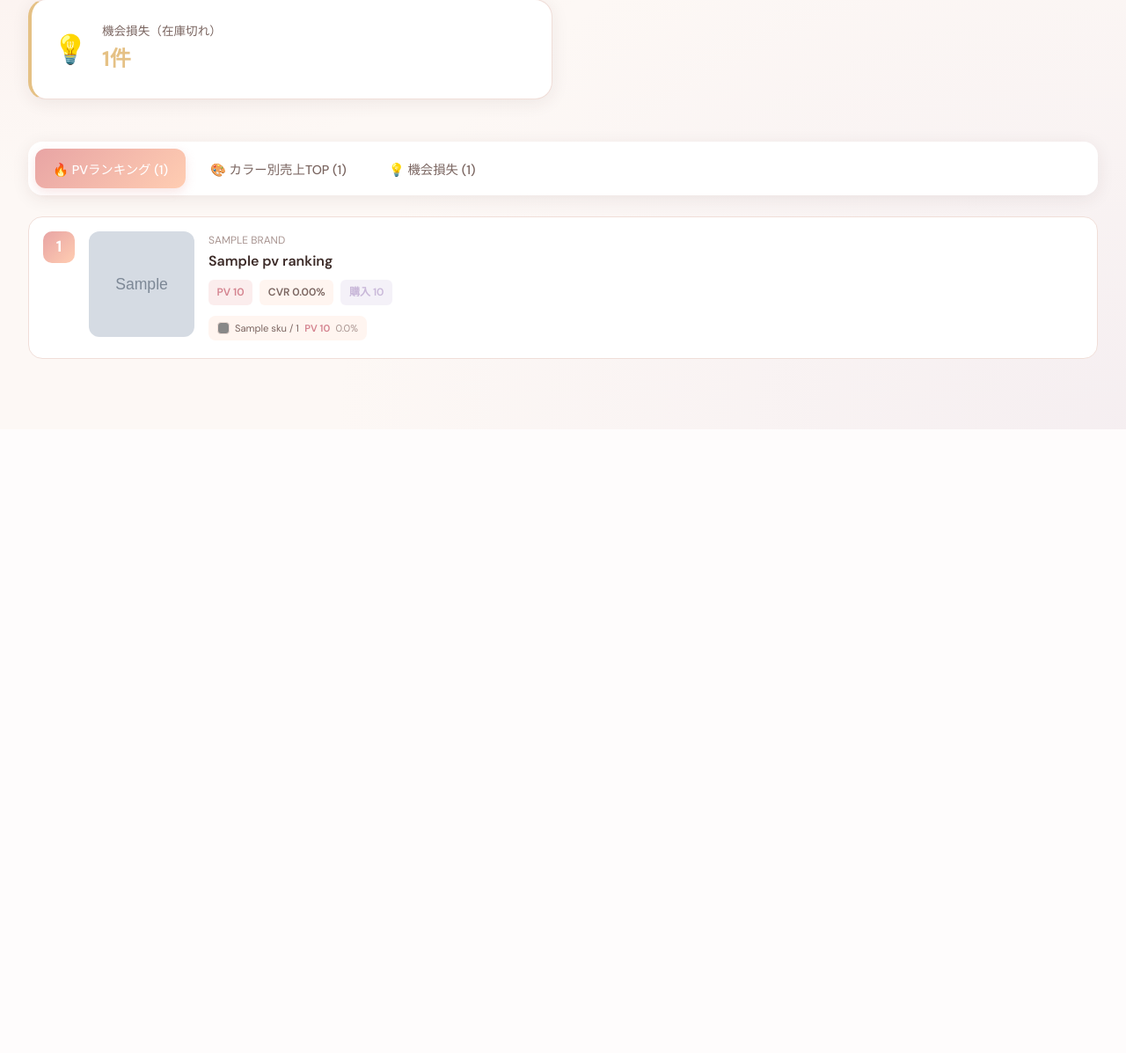
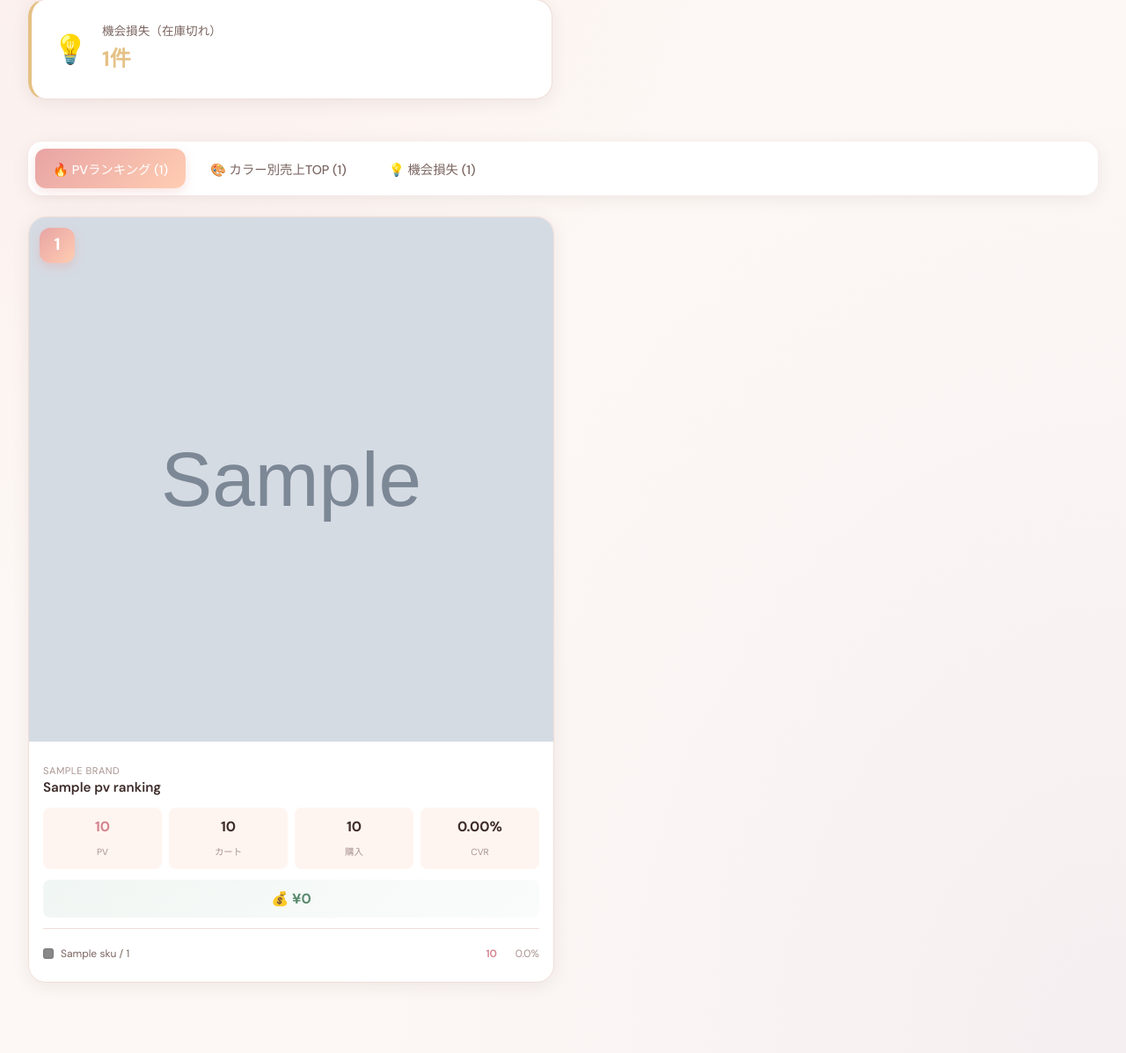
Before and after one commit to ytiguchi/analyzeap, a Flask app: template templates/brand_detail.html in a window 1280 px wide. Shown: the part 441-1638 px from the top of the page at 88% size. Before the commit the page ends 929 px from the top, so only its background shows below. Run offline with Flask 3, Linux system fonts and the light colour scheme; the template is opened without the code that fills it: most values are stand-ins (such as "Sample title", 1, 10 or a date in 2020); grey boxes marked "Sample" are stand-in pictures; some web fonts are replaced.

Commit message:
PV ranking: 2-column layout, add cart/revenue/SKU details

```diff
--- a/app.py
+++ b/app.py
@@ -465,12 +465,12 @@ def get_pv_ranking(brand=None, limit=50):
             product = row.to_dict()
             # このproduct_class_idに属するSKUを取得
             skus = filtered[filtered['product_class_id'] == row['product_class_id']].copy()
-            # 各SKUのCVRを計算
+            # 各SKUのCVRを計算（購入÷PV）
             skus['cvr'] = skus.apply(
                 lambda x: (x['purchases'] / x['views'] * 100) if x['views'] > 0 else 0, axis=1
             )
             skus = skus.sort_values('views', ascending=False)
-            product['skus'] = skus[['color_name', 'color_tag', 'size', 'views', 'purchases', 'cvr', 'total_stock']].to_dict('records')
+            product['skus'] = skus[['color_name', 'color_tag', 'size', 'views', 'add_to_cart', 'purchases', 'cvr', 'total_stock']].to_dict('records')
             result.append(product)
 
         return result
--- a/templates/brand_detail.html
+++ b/templates/brand_detail.html
@@ -80,45 +80,68 @@
         </button>
     </div>
 
-    <!-- PVランキング（SKU別詳細付き） -->
+    <!-- PVランキング（2カラム・SKU別詳細付き） -->
     <div id="tab-pv" class="tab-content" style="display: none;">
         {% if pv_ranking %}
-            <div class="pv-ranking-list">
+            <div class="pv-grid-2col">
                 {% for p in pv_ranking %}
-                <div class="pv-card-detail animate-in" style="animation-delay: {{ loop.index * 0.03 }}s;">
-                    <div class="pv-card-rank">{{ loop.index }}</div>
-                    <div class="pv-card-main">
-                        <a href="{{ p.product_url or '#' }}" target="_blank" rel="noopener">
-                            <img src="{{ p.image_url or 'https://via.placeholder.com/180x180?text=No+Image' }}"
+                <div class="pv-card-v2 animate-in" style="animation-delay: {{ loop.index * 0.02 }}s;">
+                    <div class="pv-card-header">
+                        <div class="pv-rank-badge">{{ loop.index }}</div>
+                        <a href="{{ p.product_url or '#' }}" target="_blank" rel="noopener" class="pv-img-link">
+                            <img src="{{ p.image_url or 'https://via.placeholder.com/200x200?text=No+Image' }}"
                                  alt="{{ p.product_name }}"
-                                 class="pv-card-img"
-                                 onerror="this.src='https://via.placeholder.com/180x180?text=No+Image'">
+                                 class="pv-card-image"
+                                 onerror="this.src='https://via.placeholder.com/200x200?text=No+Image'">
                         </a>
-                        <div class="pv-card-info">
-                            <div class="pv-card-brand">{{ p.brand }}</div>
-                            <div class="pv-card-name">{{ p.product_name }}</div>
-                            <div class="pv-card-summary">
-                                <span class="pv-badge">PV {{ "{:,}".format(p.views|int) }}</span>
-                                <span class="cvr-badge {% if (p.cvr or 0) >= 1 %}high{% elif (p.cvr or 0) >= 0.5 %}mid{% endif %}">CVR {{ "%.2f"|format(p.cvr or 0) }}%</span>
-                                <span class="purchase-badge">購入 {{ p.purchases|int }}</span>
+                    </div>
+                    <div class="pv-card-body">
+                        <div class="pv-card-brand">{{ p.brand }}</div>
+                        <div class="pv-card-title">{{ p.product_name }}</div>
+
+                        <!-- 全体サマリー -->
+                        <div class="pv-summary-grid">
+                            <div class="pv-stat">
+                                <span class="pv-stat-value pv-color">{{ "{:,}".format(p.views|int) }}</span>
+                                <span class="pv-stat-label">PV</span>
                             </div>
-                            <!-- SKU別詳細 -->
-                            {% if p.skus %}
-                            <div class="sku-details">
-                                {% for sku in p.skus[:8] %}
-                                <div class="sku-chip">
-                                    <span class="sku-color" style="background: {{ sku.color_tag or '#888' }};"></span>
-                                    <span class="sku-info">{{ sku.color_name or '-' }} / {{ sku.size or '-' }}</span>
-                                    <span class="sku-pv">PV {{ "{:,}".format(sku.views|int) }}</span>
-                                    <span class="sku-cvr {% if (sku.cvr or 0) >= 1 %}high{% endif %}">{{ "%.1f"|format(sku.cvr or 0) }}%</span>
-                                </div>
-                                {% endfor %}
-                                {% if p.skus|length > 8 %}
-                                <div class="sku-more">+{{ p.skus|length - 8 }}件</div>
-                                {% endif %}
+                            <div class="pv-stat">
+                                <span class="pv-stat-value">{{ p.add_to_cart|int }}</span>
+                                <span class="pv-stat-label">カート</span>
                             </div>
+                            <div class="pv-stat">
+                                <span class="pv-stat-value">{{ p.purchases|int }}</span>
+                                <span class="pv-stat-label">購入</span>
+                            </div>
+                            <div class="pv-stat">
+                                <span class="pv-stat-value {% if (p.cvr or 0) >= 1 %}cvr-high{% endif %}">{{ "%.2f"|format(p.cvr or 0) }}%</span>
+                                <span class="pv-stat-label">CVR</span>
+                            </div>
+                        </div>
+
+                        <!-- 売上 -->
+                        <div class="pv-revenue">
+                            💰 ¥{{ "{:,.0f}".format(p.revenue or 0) }}
+                        </div>
+
+                        <!-- SKU別詳細 -->
+                        {% if p.skus %}
+                        <div class="sku-list">
+                            {% for sku in p.skus[:6] %}
+                            <div class="sku-row">
+                                <span class="sku-color-dot" style="background: {{ sku.color_tag or '#888' }};"></span>
+                                <span class="sku-name">{{ sku.color_name or '-' }} / {{ sku.size or '-' }}</span>
+                                <span class="sku-metrics">
+                                    <span class="sku-pv-val">{{ sku.views|int }}</span>
+                                    <span class="sku-cvr-val {% if (sku.cvr or 0) >= 1 %}high{% endif %}">{{ "%.1f"|format(sku.cvr or 0) }}%</span>
+                                </span>
+                            </div>
+                            {% endfor %}
+                            {% if p.skus|length > 6 %}
+                            <div class="sku-row more">+{{ p.skus|length - 6 }}件</div>
                             {% endif %}
                         </div>
+                        {% endif %}
                     </div>
                 </div>
                 {% endfor %}
@@ -695,168 +718,196 @@
     box-shadow: 0 3px 10px rgba(232, 164, 164, 0.4);
 }
 
-/* ====== PVランキング（SKU詳細付き） ====== */
-.pv-ranking-list {
-    display: flex;
-    flex-direction: column;
-    gap: 1rem;
+/* ====== PVランキング（2カラム・SKU詳細付き） ====== */
+.pv-grid-2col {
+    display: grid;
+    grid-template-columns: repeat(2, 1fr);
+    gap: 1.25rem;
 }
 
-.pv-card-detail {
-    display: flex;
-    gap: 1rem;
+.pv-card-v2 {
     background: var(--bg-card);
     border: 1px solid var(--border-color);
-    border-radius: 16px;
-    padding: 1rem;
+    border-radius: 20px;
+    overflow: hidden;
     transition: all 0.3s ease;
+    box-shadow: var(--shadow-soft);
 }
 
-.pv-card-detail:hover {
+.pv-card-v2:hover {
     border-color: var(--accent-pink);
     box-shadow: var(--shadow-hover);
+    transform: translateY(-4px);
 }
 
-.pv-card-rank {
-    width: 36px;
-    height: 36px;
+.pv-card-header {
+    position: relative;
+}
+
+.pv-rank-badge {
+    position: absolute;
+    top: 12px;
+    left: 12px;
+    width: 40px;
+    height: 40px;
     display: flex;
     align-items: center;
     justify-content: center;
     background: var(--gradient-warm);
     color: white;
     font-weight: 800;
-    font-size: 1.1rem;
-    border-radius: 10px;
-    flex-shrink: 0;
+    font-size: 1.2rem;
+    border-radius: 12px;
+    z-index: 10;
+    box-shadow: 0 4px 12px rgba(232, 164, 164, 0.4);
     font-family: 'DM Sans', sans-serif;
 }
 
-.pv-card-main {
-    display: flex;
-    gap: 1rem;
-    flex: 1;
+.pv-img-link {
+    display: block;
 }
 
-.pv-card-img {
-    width: 120px;
-    height: 120px;
+.pv-card-image {
+    width: 100%;
+    aspect-ratio: 1;
     object-fit: cover;
-    border-radius: 12px;
-    flex-shrink: 0;
+    transition: transform 0.3s ease;
 }
 
-.pv-card-info {
-    flex: 1;
+.pv-card-v2:hover .pv-card-image {
+    transform: scale(1.03);
+}
+
+.pv-card-body {
+    padding: 1rem;
 }
 
 .pv-card-brand {
-    font-size: 0.75rem;
+    font-size: 0.7rem;
+    color: var(--text-muted);
+    text-transform: uppercase;
+    letter-spacing: 0.5px;
+}
+
+.pv-card-title {
+    font-size: 0.95rem;
+    font-weight: 600;
+    color: var(--text-primary);
+    margin-bottom: 0.75rem;
+    line-height: 1.3;
+}
+
+/* サマリーグリッド */
+.pv-summary-grid {
+    display: grid;
+    grid-template-columns: repeat(4, 1fr);
+    gap: 0.5rem;
+    margin-bottom: 0.75rem;
+}
+
+.pv-stat {
+    text-align: center;
+    padding: 0.5rem 0.25rem;
+    background: var(--bg-secondary);
+    border-radius: 8px;
+}
+
+.pv-stat-value {
+    display: block;
+    font-size: 1rem;
+    font-weight: 700;
+    font-family: 'DM Sans', sans-serif;
+    color: var(--text-primary);
+}
+
+.pv-stat-value.pv-color {
+    color: var(--accent-rose);
+}
+
+.pv-stat-value.cvr-high {
+    color: #5A8A6F;
+}
+
+.pv-stat-label {
+    font-size: 0.65rem;
     color: var(--text-muted);
     text-transform: uppercase;
 }
 
-.pv-card-name {
+/* 売上 */
+.pv-revenue {
+    text-align: center;
+    padding: 0.5rem;
+    background: linear-gradient(135deg, rgba(157, 196, 176, 0.15) 0%, rgba(157, 196, 176, 0.05) 100%);
+    border-radius: 8px;
     font-size: 1rem;
-    font-weight: 600;
-    color: var(--text-primary);
-    margin-bottom: 0.5rem;
+    font-weight: 700;
+    color: #5A8A6F;
+    margin-bottom: 0.75rem;
 }
 
-.pv-card-summary {
-    display: flex;
-    gap: 0.5rem;
-    margin-bottom: 0.75rem;
-    flex-wrap: wrap;
+/* SKUリスト */
+.sku-list {
+    border-top: 1px solid var(--border-color);
+    padding-top: 0.75rem;
 }
 
-.pv-badge, .cvr-badge, .purchase-badge {
-    padding: 0.25rem 0.6rem;
-    border-radius: 6px;
+.sku-row {
+    display: flex;
+    align-items: center;
+    gap: 0.5rem;
+    padding: 0.35rem 0;
     font-size: 0.75rem;
-    font-weight: 600;
-    font-family: 'DM Sans', sans-serif;
 }
 
-.pv-badge {
-    background: rgba(232, 164, 164, 0.2);
-    color: var(--accent-rose);
+.sku-row:not(:last-child) {
+    border-bottom: 1px dashed var(--border-color);
 }
 
-.cvr-badge {
-    background: var(--bg-secondary);
-    color: var(--text-secondary);
+.sku-color-dot {
+    width: 12px;
+    height: 12px;
+    border-radius: 3px;
+    border: 1px solid rgba(0,0,0,0.1);
+    flex-shrink: 0;
 }
 
-.cvr-badge.high {
-    background: rgba(157, 196, 176, 0.2);
-    color: #5A8A6F;
-}
-
-.cvr-badge.mid {
-    background: rgba(229, 193, 133, 0.2);
-    color: #B8944A;
-}
-
-.purchase-badge {
-    background: rgba(201, 184, 217, 0.2);
-    color: var(--accent-lavender);
-}
-
-/* SKU詳細チップ */
-.sku-details {
-    display: flex;
-    flex-wrap: wrap;
-    gap: 0.4rem;
-}
-
-.sku-chip {
-    display: inline-flex;
-    align-items: center;
-    gap: 0.4rem;
-    padding: 0.3rem 0.6rem;
-    background: var(--bg-secondary);
-    border-radius: 8px;
-    font-size: 0.7rem;
-}
-
-.sku-color {
-    width: 14px;
-    height: 14px;
-    border-radius: 4px;
-    border: 1px solid var(--border-color);
-}
-
-.sku-info {
+.sku-name {
+    flex: 1;
     color: var(--text-secondary);
-    max-width: 100px;
     white-space: nowrap;
     overflow: hidden;
     text-overflow: ellipsis;
 }
 
-.sku-pv {
-    color: var(--accent-rose);
-    font-weight: 600;
+.sku-metrics {
+    display: flex;
+    gap: 0.5rem;
     font-family: 'DM Sans', sans-serif;
 }
 
-.sku-cvr {
-    color: var(--text-muted);
-    font-family: 'DM Sans', sans-serif;
+.sku-pv-val {
+    color: var(--accent-rose);
+    font-weight: 600;
+    min-width: 35px;
+    text-align: right;
 }
 
-.sku-cvr.high {
+.sku-cvr-val {
+    color: var(--text-muted);
+    min-width: 40px;
+    text-align: right;
+}
+
+.sku-cvr-val.high {
     color: #5A8A6F;
     font-weight: 600;
 }
 
-.sku-more {
-    padding: 0.3rem 0.6rem;
-    background: var(--bg-secondary);
-    border-radius: 8px;
+.sku-row.more {
+    justify-content: center;
+    color: var(--text-muted);
     font-size: 0.7rem;
-    color: var(--text-muted);
 }
 
 /* レスポンシブ */
@@ -875,8 +926,8 @@
     .sku-item { flex-direction: column; align-items: flex-start; }
     .sku-metrics { width: 100%; justify-content: space-between; margin-top: 0.5rem; }
     .grouped-product-totals { grid-template-columns: repeat(2, 1fr); }
-    .pv-card-main { flex-direction: column; }
-    .pv-card-img { width: 100%; height: 200px; }
+    .pv-grid-2col { grid-template-columns: 1fr; }
+    .pv-summary-grid { grid-template-columns: repeat(2, 1fr); }
 }
 </style>
 
```
